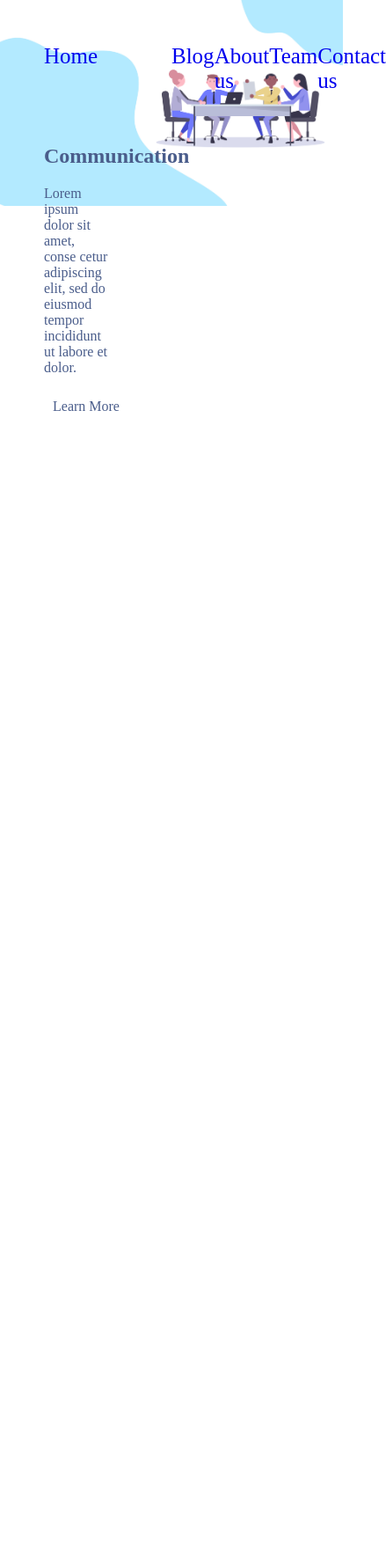
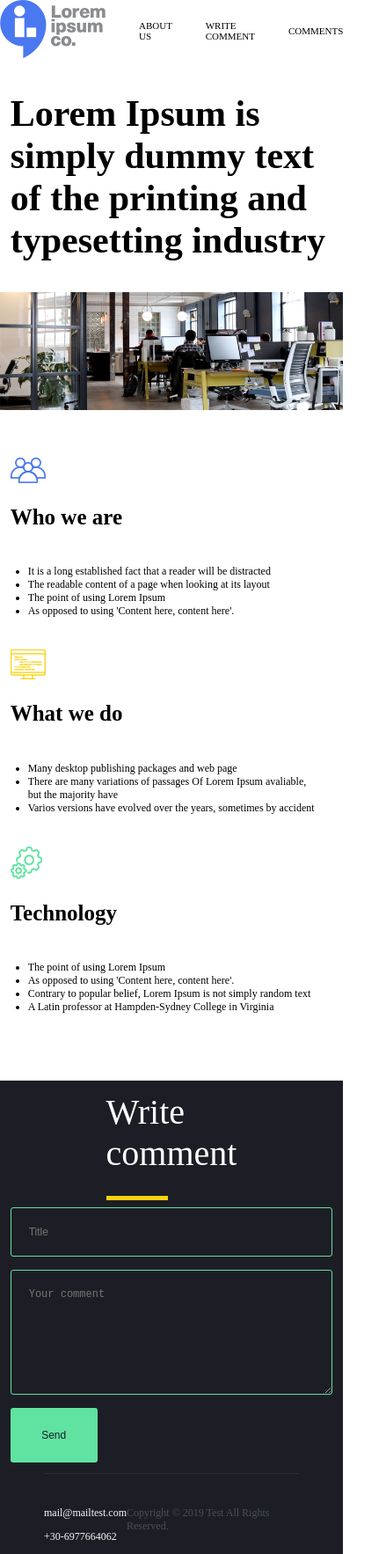
Before and after one commit to sayckl/sayckl.github.io, a plain HTML site: page test-page/index.html in a window 390 px wide. Shown: the whole page at 88% size, 439 px wide, since content can reach past the window. Before the commit the page ends 844 px from the top, so only its background shows below. Drawn offline with nearby package versions, Linux system fonts and the light colour scheme; files that its build step writes are made by us from their sources.

Commit message:
Add files via upload

```diff
--- a/test-page/index.html
+++ b/test-page/index.html
@@ -1,35 +1,104 @@
 <!DOCTYPE html>
-<html lang="en" dir="ltr">
+<html>
   <head>
+    <meta charset="utf-8">
     <meta name="viewport" content="width=device-width, initial-scale=1.0">
-    <link rel="stylesheet" href="style.css" type="text/css"></link>
-    <link href="https://fonts.googleapis.com/css?family=Roboto:400,300,700,500" rel="stylesheet" type="text/css"></link>
-    <title>test-page</title>
+    <link rel="stylesheet" media="screen and (max-width=1200px)" href="style/style.css">
+    <link rel="stylesheet" media="screen and (max-width=750px)" href="style/style.css">
+    <link rel="stylesheet" media="screen and (max-width=500px)" href="style/style.css">
+    <link rel="stylesheet" href="style.css">
+    <title>Lorem Ipsum</title>
   </head>
   <body>
     <header>
-      <div class="homebtn">
-        <a href="index.html">Home</a>
+      <div class="logo">
+        <a href="index.html"><img src="img/logo.png"></a>
       </div>
-      <div class="otherbtn">
-        <a href="#">Blog</a>
-        <a href="#">About us</a>
-        <a href="#">Team</a>
-        <a href="#">Contact us</a>
+      <div class="menu">
+        <a href="#aboutus">ABOUT US</a>
+        <a href="#writecom">WRITE COMMENT</a>
+        <a href="comments.html">COMMENTS</a>
       </div>
     </header>
     <section>
-      <div class="comunic">
-        <h2>Communication</h2>
-        <p>Lorem ipsum dolor sit amet, conse cetur adipiscing elit, sed do eiusmod tempor incididunt ut labore et dolor.</p>
-        <a href="#">Learn More</a>
+      <div class="pageTitle">
+        <h1>Lorem Ipsum is simply dummy text of the printing and typesetting industry</h1>
+      </div>
+      <div class="imgblock">
+        <img src="img/Layer 131.png">
+      </div>
+    </section>
+    <section id="aboutus" class="aboutus">
+      <div class="weare">
+        <img src="img/whoweare.png">
+        <h2>Who we are</h2>
+        <ul>
+          <li>It is a long established fact that a reader will be distracted</li>
+          <li>The readable content of a page when looking at its layout</li>
+          <li>The point of using Lorem Ipsum</li>
+          <li>As opposed to using 'Content here, content here'.</li>
+        </ul>
+      </div>
+      <div class="wedo">
+        <img src="img/whatwedo.png">
+        <h2>What we do</h2>
+        <ul>
+          <li>Many desktop publishing packages and web page</li>
+          <li>There are many variations of passages Of Lorem Ipsum avaliable, but the majority have</li>
+          <li>Varios versions have evolved over the years, sometimes by accident</li>
+        </ul>
+      </div>
+      <div class="technology">
+        <img src="img/technology.png">
+        <h2>Technology</h2>
+        <ul>
+          <li>The point of using Lorem Ipsum</li>
+          <li>As opposed to using 'Content here, content here'.</li>
+          <li>Contrary to popular belief, Lorem Ipsum is not simply random text</li>
+          <li>A Latin professor at Hampden-Sydney College in Virginia</li>
+        </ul>
+      </div>
+    </section>
+    <section class="writecom" id="writecom">
+      <div class="writecom-title">
+        <div class="titletext">
+          Write <br>comment
+        </div>
+        <hr align="left">
+      </div>
+      <div class="input">
+        <input
+        type="text"
+        id="title"
+        placeholder="Title"
+        v-model="titlevalue"
+        >
+        <textarea
+        type="text"
+        id="comment"
+        placeholder="Your comment"
+        v-model="bodyvalue"
+        ></textarea>
+        <button
+        type="button"
+        id="send"
+        @click="addcomment"
+        >Send</button>
       </div>
     </section>
     <footer>
-      <a href="#"></a>
-      <a href="#"></a>
-      <a href="#"></a>
-      <a href="#"></a>
+      <hr>
+      <div class="footertext">
+        <div class="contact">
+          <p>mail@mailtest.com</p>
+          <p>+30-6977664062</p>
+        </div>
+        <div class="policy">
+          <p>Copyright © 2019 Test All Rights Reserved.</p>
+        </div>
+      </div>
     </footer>
+    <script src="https://cdn.jsdelivr.net/npm/vue/dist/vue.js"></script>
+    <script type="text/javascript" src="script.js"></script>
   </body>
 </html>
--- /dev/null
+++ b/test-page/script.js
@@ -0,0 +1,18 @@
+export default addcomment
+new Vue({
+  el: '#writecom',
+  data: {
+    titlevalue: '',
+    bodyvalue: '',
+
+  },
+  methods: {
+    addcomment: function() {
+      if(this.titlevalue !== '' || this.bodyvalue !== '') {
+        this.comments.push({"id": comments[comments.length - 1].id + 1, create_at": new Date().getTime(), "title":this.titlevalue, "body": this.bodyvalue });
+        this.titlevalue = '';
+        this.bodyvalue = '';
+      },
+    },
+  },
+})
--- a/test-page/style.css
+++ b/test-page/style.css
@@ -1,40 +1,216 @@
 body {
   margin: 0;
-  background: url(imgs/img.jpg) no-repeat;
-    -moz-background-size: 100%;
-    -webkit-background-size: 100%;
-    -o-background-size: 100%;
-    background-size: 100%;
-    margin: 50px;
 }
 header {
-  display: flex;
-  justify-content: space-between;
-  font-size: 25px;
-  color: #4a5d8b;
+  margin-left: 50px;
+  margin-right: 50px;
 }
-.otherbtn {
-  width: 50%;
+.aboutus, .pageTitle {
+  margin: 0 180px;
+}
+header {
+  margin-top: 49px;
   display: flex;
   justify-content: space-between;
 }
-a {
-  text-decoration-line: none;
+.menu {
+  display: flex;
+  align-items: center;
 }
-section {
-  margin-top: 20%;
+.menu a {
+  text-decoration: none;
+  margin-left: 38px;
+  color: #000;
+  font-size: 11px;
 }
-.comunic {
-  width: 25%;
+.menu span {
+  display: block;
+  height: 2px;
+  width: 63px;
+  background-color: #f9d10d;
 }
-.comunic h2, .comunic p, .comunic a{
-  color: #4a5d8b;
+.pageTitle {
+  font-size: 49px;
 }
-.comunic a {
-  display: block;
-  width: 90px;
-  background-color: #fff;
-  padding: 10px;
-  border-radius: 15px;
-
+.imgblock img{
+  width: 100%;
 }
+.aboutus {
+  display: flex;
+  justify-content: space-between;
+  margin-top: 114px;
+  margin-bottom: 85px;
+}
+.aboutus div {
+  width: 30%;
+}
+.aboutus h2 {
+  font-size: 25px;
+}
+.aboutus ul {
+  padding: 20px;
+}
+ul li {
+  font-size: 12px;
+}
+.writecom {
+  padding: 142px 180px 0;
+  background-color: #1d1e25;
+  display: flex;
+  justify-content: space-between;
+  height: auto;
+  padding-bottom: 145px;
+}
+.titletext {
+  font-size: 40px;
+  color: #fff;
+  margin-bottom: 25px;
+}
+.writecom-title hr {
+  height: 5px;
+  width: 70px;
+  background-color: #f9d10d;
+  border: 0;
+  align: left;
+}
+.input {
+  display: flex;
+  flex-direction: column;
+  width: 60%;
+}
+input {
+  font-size: 12px;
+  border: solid 1px #60e3a1;
+  border-radius: 3px;
+  background-color: #1d1e25;
+  color: #45946f;
+  padding: 20px;
+  margin-bottom: 15px;
+}
+#comment {
+  height: 100px;
+  font-size: 12px;
+  border: solid 1px #60e3a1;
+  border-radius: 3px;
+  background-color: #1d1e25;
+  color: #45946f;
+  padding: 20px;
+  margin-bottom: 15px;
+}
+#send {
+  width: 27%;
+  font-size: 12px;
+  border-radius: 3px;
+  background-color: #60e3a1;
+  color: #1d1e25;
+  border: none;
+  padding: 24px 20px;
+  text-align: center;
+}
+#send:hover {
+  cursor: pointer;
+  background-color: #66cc99;
+}
+footer {
+  padding: 0 50px 0;
+  background-color: #1d1e25;
+}
+footer hr{
+  margin: 0;
+  height: 1px;
+  background-color: #2b2c36;
+  border: none;
+}
+footer .contact {
+  color: #f7f7f7;
+}
+footer .policy {
+  color: #4a4d5e;
+}
+.footertext {
+  display: flex;
+  justify-content: space-between;
+  margin-top: 25px;
+  font-size: 12px;
+}
+.list {
+  margin: 0 180px;
+  margin-bottom: 200px;
+}
+.list h2 {
+  font-size: 50px;
+}
+.list h3 {
+  font-size: 17px;
+  text-align: center;
+  color: #888a8b;
+}
+.list a {
+  display: flex;
+  justify-content: center;
+  align-items: center;
+  border: solid 1px #60e3a1;
+  border-radius: 3px;
+  text-decoration: none;
+  height: 53px;
+  width: 210px;
+  margin-left: auto;
+  margin-right: auto;
+  margin-top: 45px;
+}
+.list img {
+  margin-right: 10px;
+  margin-top:
+}
+.txt {
+  color: #1d1e25;
+  font-size: 12px;
+}
+@media screen and (max-width: 1200px) {
+  .aboutus, .pageTitle {
+    margin-left: 100px;
+    margin-right: 100px;
+  }
+  .aboutus {
+    margin-top: 50px;
+    margin-bottom: 40px;
+  }
+  .writecom {
+    padding: 7%;
+  }
+}
+@media screen and (max-width: 750px) {
+  .aboutus, .pageTitle {
+    margin-left: 7%;
+    margin-right: 7%;
+  }
+  .pageTitle {
+    font-size: 175%;
+  }
+}
+@media screen and (max-width: 500px) {
+  header {
+    padding: 0;
+    margin: 0;
+  }
+  .aboutus, .pageTitle {
+    margin-left: 3%;
+    margin-right: 3%;
+  }
+  .aboutus {
+    display: flex;
+    flex-direction: column;
+    align-items: center;
+  }
+  .aboutus div {
+    width: 100%;
+  }
+  .writecom {
+    flex-direction: column;
+    align-items: center;
+    padding: 3%;
+  }
+  .writecom .input {
+    width: 100%;
+  }
+}
```
Also changed, not shown: test-page/comments.html (added, +53 -0 lines), test-page/comments.js (added, +15 -0 lines), test-page/img/Layer 131.png (added), test-page/img/logo.png (added), test-page/img/technology.png (added), test-page/img/vector.png (added), test-page/img/whatwedo.png (added), test-page/img/whoweare.png (added).
